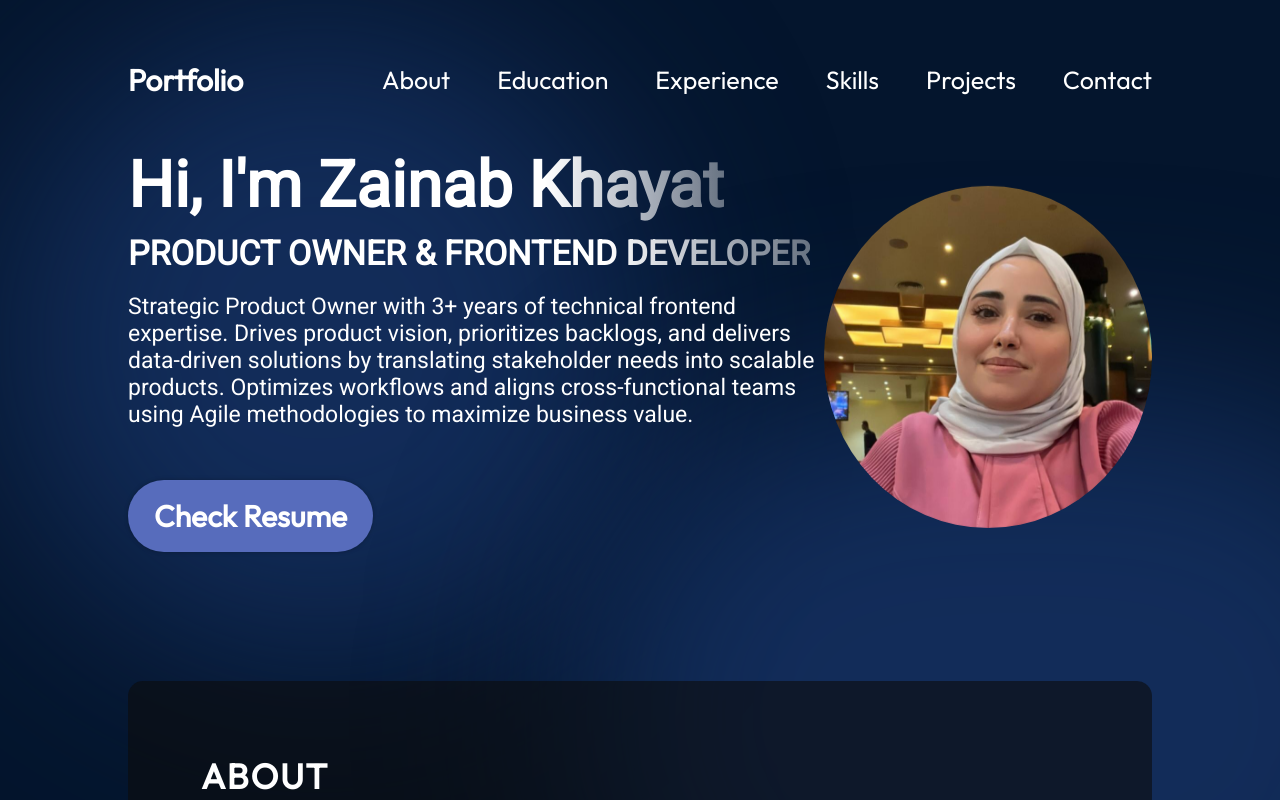
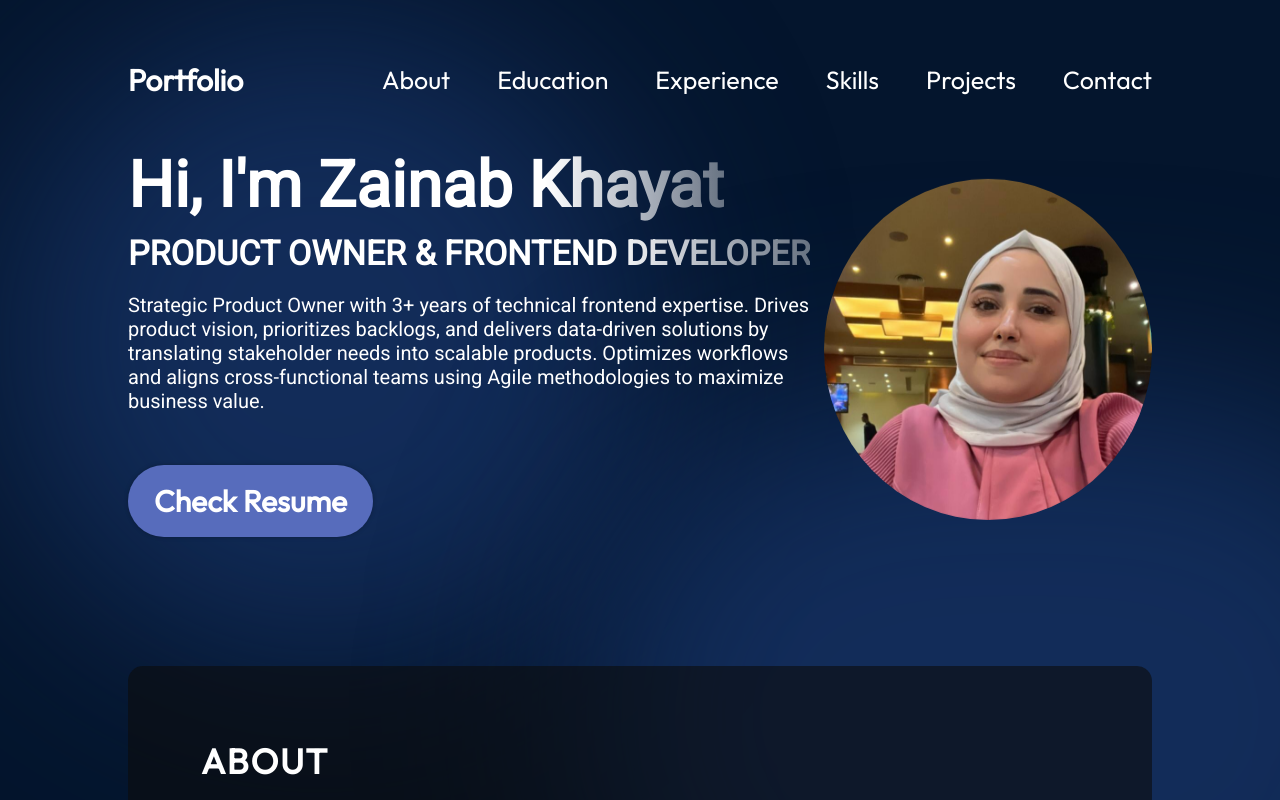
Before and after one commit to zainab224498/my-portfolio, a React (Vite) app: page / in a window 1280 px wide. Shown: the top 800 px of the page. Built offline with nearby package versions, Linux system fonts and the light colour scheme.

Commit message:
Update Hero.module.css

```diff
--- a/src/components/Hero/Hero.module.css
+++ b/src/components/Hero/Hero.module.css
@@ -48,7 +48,7 @@
 }
 
 .description {
-  font-size: 23px;
+  font-size: 20px;
   font-family: var(--font-roboto);
   margin-bottom: 52px;
 }
```
